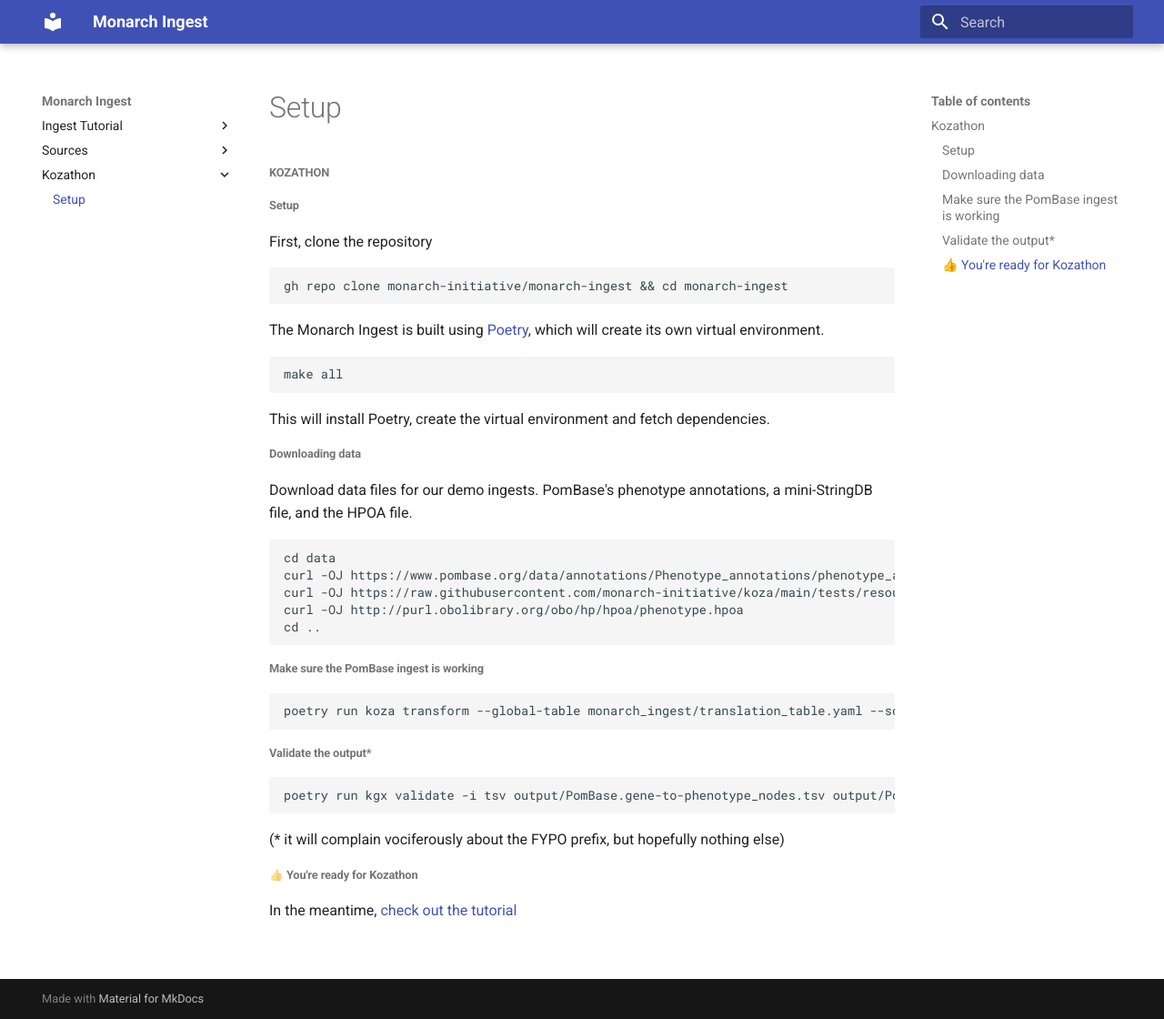
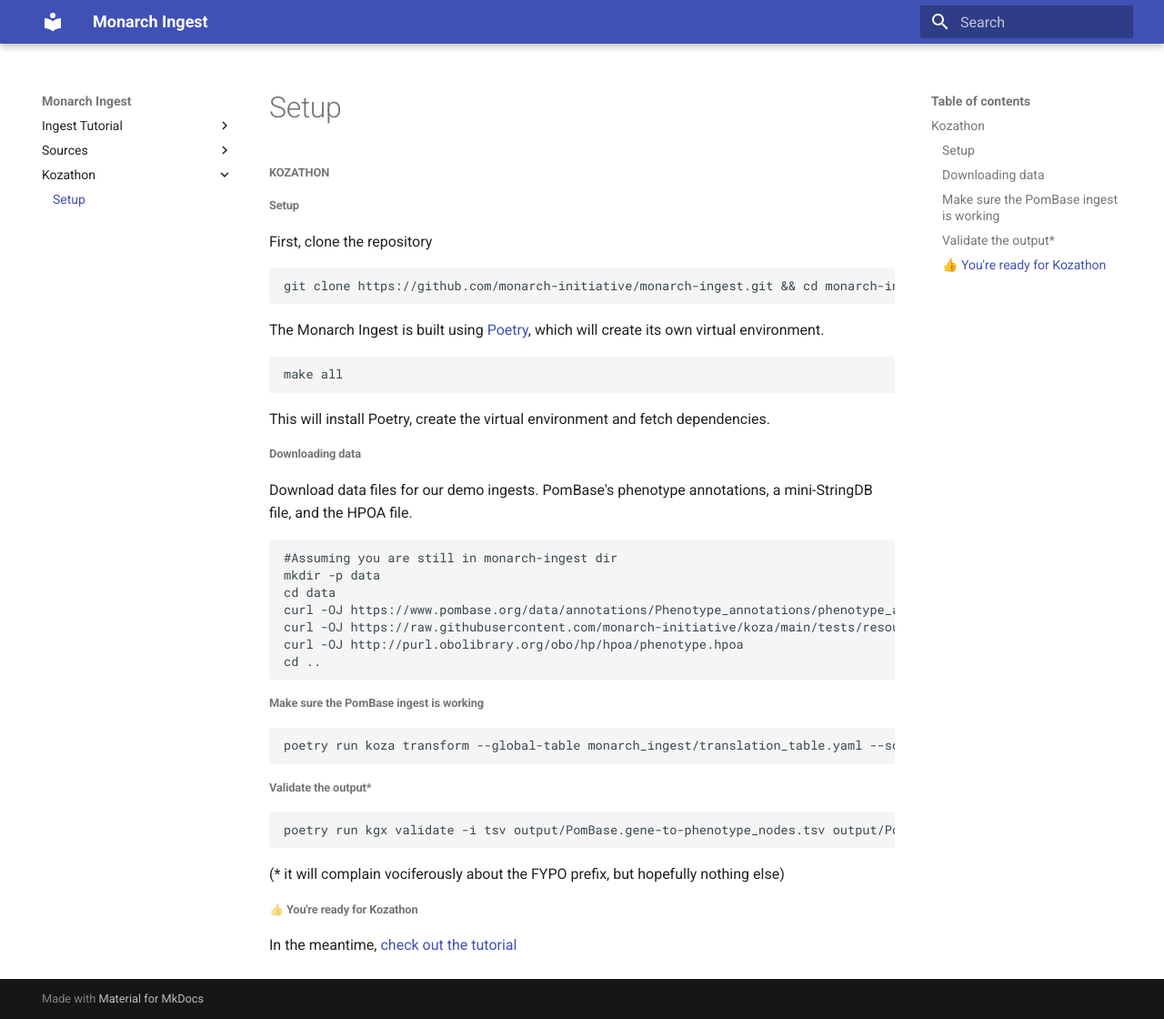
Before and after one commit to monarch-initiative/monarch-ingest, an MkDocs documentation site: the page built from docs/kozathon/setup.md, in a window 1280 px wide and 1120 px high. Shown: the whole window at 91% size. Built offline with MkDocs 1.6.1 and Material for MkDocs 9.7.7, drawn with Linux system fonts in a browser that asks for light colours.

Commit message:
Some small fixes

````diff
--- a/docs/kozathon/setup.md
+++ b/docs/kozathon/setup.md
@@ -5,7 +5,7 @@
 First, clone the repository
 
 ```bash
-gh repo clone monarch-initiative/monarch-ingest && cd monarch-ingest
+git clone https://github.com/monarch-initiative/monarch-ingest.git && cd monarch-ingest
 ```
 
 The Monarch Ingest is built using [Poetry](https://python-poetry.org), which will create its own virtual environment.
@@ -21,6 +21,8 @@ This will install Poetry, create the virtual environment and fetch dependencies.
 Download data files for our demo ingests. PomBase's phenotype annotations, a mini-StringDB file, and the HPOA file.
 
 ```bash
+#Assuming you are still in monarch-ingest dir
+mkdir -p data
 cd data
 curl -OJ https://www.pombase.org/data/annotations/Phenotype_annotations/phenotype_annotations.pombase.phaf.gz
 curl -OJ https://raw.githubusercontent.com/monarch-initiative/koza/main/tests/resources/source-files/string.tsv
````
